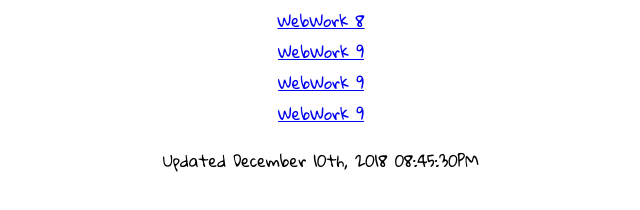
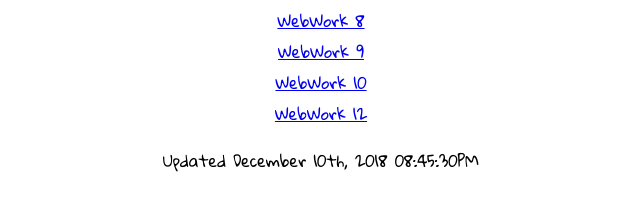
Before and after one commit to pwkjl/pwkjl.github.io, a plain HTML site: page index.html in a window 1280 px wide. Shown: the part 194-404 px from the top of the page, 319-959 px from the left. Drawn offline with Linux system fonts and the light colour scheme.

Commit message:
Added access to WebWork 10 & 12

```diff
--- a/index.html
+++ b/index.html
@@ -25,8 +25,8 @@
         <a href="ww/ww7.html">WebWork 7</a><br>
         <a href="ww/ww8.html">WebWork 8</a><br>
         <a href="ww/ww9.html">WebWork 9</a><br>
-        <a href="ww/ww10.html">WebWork 9</a><br>
-        <a href="ww/ww12.html">WebWork 9</a><br>
+        <a href="ww/ww10.html">WebWork 10</a><br>
+        <a href="ww/ww12.html">WebWork 12</a><br>
         <p>Updated December 10th, 2018 08:45:30PM</p>
     </div>
 </body>
```
